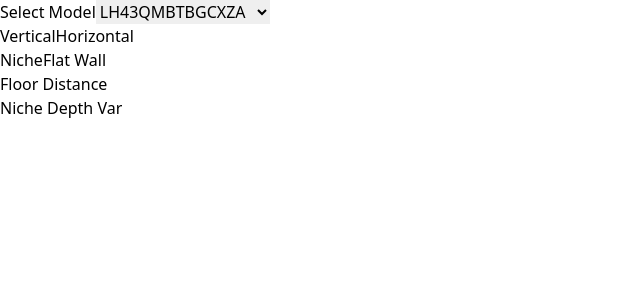
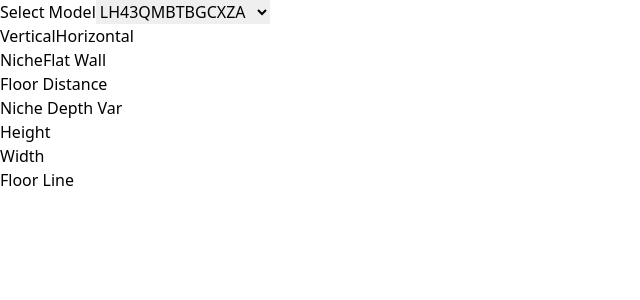
Before and after one commit to S0han/led_diagram_drawer, a Next.js app: page / in a window 1280 px wide. Shown: the top 300 px of the page, without its empty margins (0-640 px from the left). Built offline with nearby package versions, Linux system fonts and the light colour scheme.

Commit message:
update: setup the ScreenDimension component

```diff
--- a/src/app/components/ScreenDimensions.component.tsx
+++ b/src/app/components/ScreenDimensions.component.tsx
@@ -1,3 +1,11 @@
-export default function ScreenDimensions() {
+import InputField from './InputField.component';
 
+export default function ScreenDimensions({ defaultData }) {
+    return (
+        <div>
+            <InputField labelName = {"Height"}/>
+            <InputField labelName = {"Width"}/>
+            <InputField labelName = {"Floor Line"}/>
+        </div>
+    );
 }
--- a/src/app/page.tsx
+++ b/src/app/page.tsx
@@ -1,7 +1,9 @@
 'use client'
 import React, { useState, useEffect } from 'react';
+import Papa from 'papaparse';
+
 import Configuration from './components/Configuration.component';
-import Papa from 'papaparse';
+import ScreenDimensions from './components/ScreenDimensions.component';
 
 export default function Home() {
   const [data, setData] = useState<any[]>([]);
@@ -45,6 +47,7 @@ export default function Home() {
   return (
     <div>
       <Configuration dropDownData={data} />
+      <ScreenDimensions defaultData={data} />
     </div>
   )
 }
```
